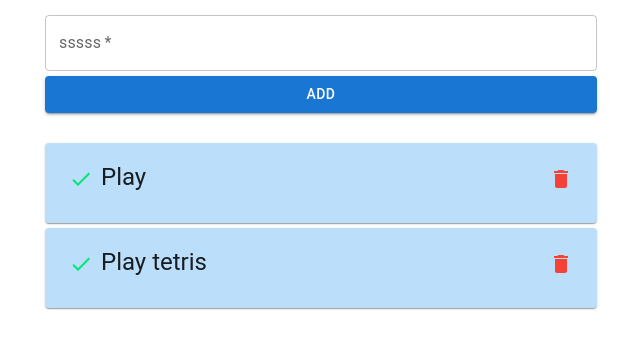
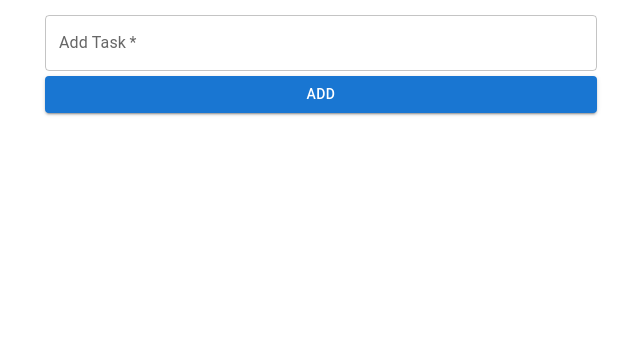
Before and after one commit to martinzmargaryan/todo_list2, a React (Create React App) app: page / in a window 1280 px wide. Shown: the top 348 px of the page, without its empty margins (319-959 px from the left). Built offline with nearby package versions, Linux system fonts and the light colour scheme.

Commit message:
added function for done and delete buttons

```diff
--- a/src/App.js
+++ b/src/App.js
@@ -5,18 +5,21 @@ import TodoForm from "./components/TodoForm";
 import Todolist from "./components/TodoList";
 
 function App() {
-  const [todos, setTodos] = useState([
-    {
-      id: 1,
-      title: "Play",
-      isCompleted: false,
-    },
-    {
-      id: 2,
-      title: "Play tetris",
-      isCompleted: true,
-    },
-  ]);
+  const [todos, setTodos] = useState([]);
+
+  const checkTodo = (id) => {
+    console.log(id);
+    setTodos(
+      todos.map((todo) => {
+        if (todo.id === id) todo.isCompleted = !todo.isCompleted;
+        return todo;
+      })
+    );
+  };
+
+  const deleteTodo = (id) => {
+    setTodos(todos.filter((todo) => todo.id !== id));
+  };
 
   const addTodo = (text) => {
     const newTodo = {
@@ -30,7 +33,7 @@ function App() {
   return (
     <Container maxWidth="sm">
       <TodoForm addTodo={addTodo} />
-      <Todolist todos={todos} />
+      <Todolist todos={todos} checkTodo={checkTodo} deleteTodo={deleteTodo} />
     </Container>
   );
 }
--- a/src/components/Todo.js
+++ b/src/components/Todo.js
@@ -3,17 +3,23 @@ import { Card, CardContent, Typography, IconButton } from "@mui/material";
 import { blue, green, red } from "@mui/material/colors";
 import { Check, Delete } from "@mui/icons-material";
 
-const Todo = ({ title }) => {
+const Todo = ({ title, checkTodo, id, isCompleted, deleteTodo }) => {
+  const markComplate = () => checkTodo(id);
+  const todoStyle = isCompleted
+    ? { textDecoration: "Line-through" }
+    : { textDecoration: "none" };
+  const delTodo = () => deleteTodo(id);
+
   return (
     <div>
       <Card style={{ marginTop: 5, background: blue[100] }}>
         <CardContent>
-          <Typography variant="h5" component="h2">
-            <IconButton>
+          <Typography style={todoStyle} variant="h5" component="h2">
+            <IconButton onClick={markComplate}>
               <Check style={{ color: green["A400"] }} />
             </IconButton>
             {title}
-            <IconButton style={{ float: "right" }}>
+            <IconButton onClick={delTodo} style={{ float: "right" }}>
               <Delete style={{ color: red[500] }} />
             </IconButton>
           </Typography>
--- a/src/components/TodoForm.js
+++ b/src/components/TodoForm.js
@@ -16,7 +16,7 @@ const TodoForm = (props) => {
         <TextField
           value={text}
           onChange={(e) => setText(e.target.value)}
-          label="sssss"
+          label="Add Task"
           required={true}
           style={{ marginTop: 15 }}
         />
--- a/src/components/TodoList.js
+++ b/src/components/TodoList.js
@@ -1,10 +1,17 @@
 import Todo from "./Todo";
 
-const Todolist = ({ todos }) => {
+const Todolist = ({ todos, checkTodo, deleteTodo }) => {
   return (
     <div>
       {todos.map((todo) => (
-        <Todo key={todo.id} title={todo.title} />
+        <Todo
+          key={todo.id}
+          title={todo.title}
+          checkTodo={checkTodo}
+          id={todo.id}
+          isCompleted={todo.isCompleted}
+          deleteTodo={deleteTodo}
+        />
       ))}
     </div>
   );
```
